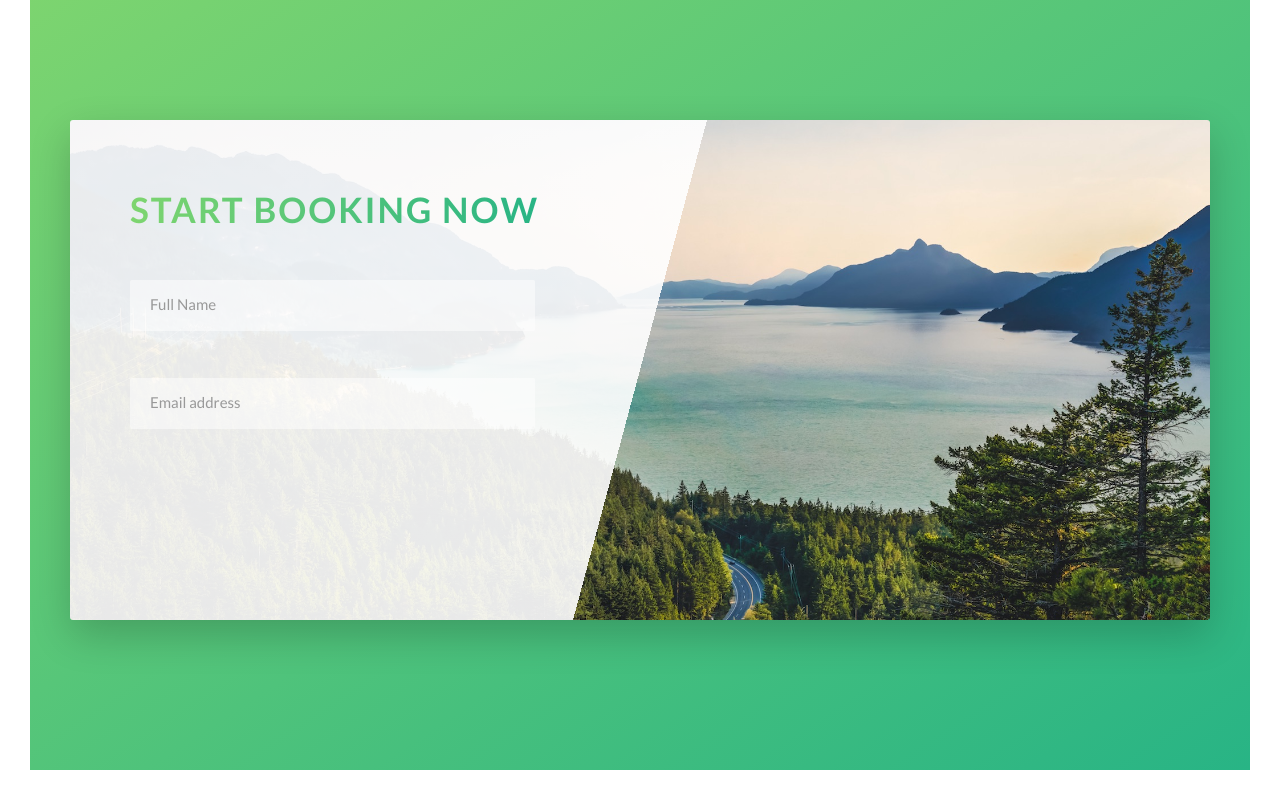
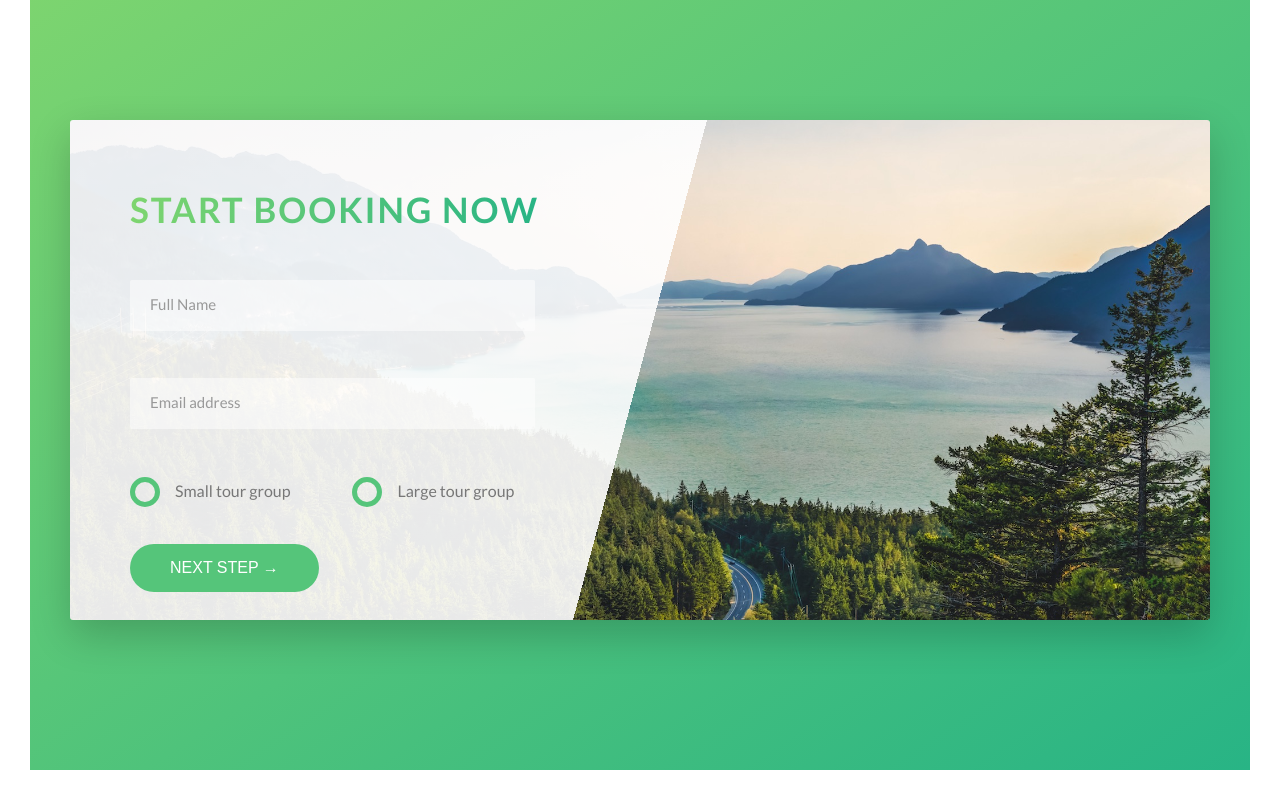
Before and after one commit to derwin9227/natours-project, a website: page index.html in a window 1280 px wide. Shown: the part 4500-5300 px from the top of the page. Drawn offline with Linux system fonts and the light colour scheme.

Commit message:
building the booking section 3

```diff
--- a/index.html
+++ b/index.html
@@ -281,6 +281,28 @@
                                     <label for="email" class="form__label">Email address</label>
                                 </div>
 
+                                <div class="form__group u-margin-bottom-medium">
+                                    <div class="form__radio-group">
+                                        <input type="radio" class="form__radio-input" id="small" name="size">
+                                        <label for="small" class="form__radio-label">
+                                            <span class="form__radio-button"></span>
+                                            Small tour group
+                                        </label>
+                                    </div>
+
+                                    <div class="form__radio-group">
+                                        <input type="radio" class="form__radio-input" id="large" name="size">
+                                        <label for="large" class="form__radio-label">
+                                            <span class="form__radio-button"></span>
+                                            Large tour group
+                                        </label>
+                                    </div>
+                                </div>
+                                <div class="form__group">
+                                    <button class="btn btn--green">Next step &rarr;</button>
+                                </div>
+
+
                             </form>
                         </div>
                     </div>
--- a/sass/base/_utilities.scss
+++ b/sass/base/_utilities.scss
@@ -1,14 +1,18 @@
-.u-center-text{
-    text-align: center;
+.u-center-text {
+  text-align: center !important;
 }
-.u-margin-bottom-small{
-    margin-bottom: 1.5rem;
+.u-margin-bottom-small {
+  margin-bottom: 1.5rem !important;
 }
-.u-margin-bottom-medium{
-    margin-bottom: 4rem;
+.u-margin-bottom-medium {
+  margin-bottom: 4rem !important;
 }
-.u-margin-bottom-big{
-    margin-bottom: 8rem;
+.u-margin-bottom-big {
+  margin-bottom: 8rem !important;
 }
-.u-margin-top-big{ margin-top: 8rem;}
-.u-margin-top-huge{ margin-top: 10rem;}
+.u-margin-top-big {
+  margin-top: 8rem !important;
+}
+.u-margin-top-huge {
+  margin-top: 10rem !important;
+}
--- a/sass/components/_button.scss
+++ b/sass/components/_button.scss
@@ -1,4 +1,5 @@
 .btn{
+    &,
     &:link, &:visited {
         text-transform: uppercase;
         text-decoration: none;
@@ -8,6 +9,10 @@
         transition: all 0.2s;
         position: relative;
         font-size: $default-font-size;
+
+        //change for the <button> element
+        border: none;
+        cursor: pointer;
     }
     &:hover{
         transform: translateY(-0.3rem);
@@ -17,7 +22,8 @@
             opacity: 0;
         }
     }
-    &:active{
+    &:active, &:focus{
+        outline:none;
         transform: translateY(-1px);
         box-shadow: 0 0.5rem 1rem rgba($color-black,0.2);
     }
--- a/sass/components/_form.scss
+++ b/sass/components/_form.scss
@@ -13,6 +13,8 @@
         border: none;
         border-bottom: 3px solid transparent;
         width:90%;
+        display: block;
+        transition: all .3s;
 
         &:focus{
             outline: none;
@@ -43,4 +45,49 @@
         visibility: hidden;
         transform: translateY(-4rem);
     }
+
+    &__radio-group{
+        width: 49%;
+        display: inline-block;
+    }
+
+    &__radio-input{
+        display: none;
+    }
+
+    &__radio-label{
+        font-size: $default-font-size;
+        cursor: pointer;
+        position: relative;
+        padding-left: 4.5rem;
+    }
+
+    &__radio-button {
+        height: 3rem;
+        width: 3rem;
+        border: 5px solid $color-primary;
+        border-radius: 50%;
+        display: inline-block;
+        position: absolute;
+        left: 0;
+        top: -.4rem;
+
+        &::after {
+            content: "";
+            display: block;
+            height: 1.3rem;
+            width: 1.3rem;
+            border-radius: 50%;
+            position: absolute;
+            top: 50%;
+            left: 50%;
+            transform: translate(-50%, -50%);
+            background-color: $color-primary;
+            opacity: 0;
+            transition: opacity .2s;
+        }
+    }
+    &__radio-input:checked ~ &__radio-label &__radio-button::after{
+        opacity: 1;
+    }
 }
```
Also changed, not shown: css/style.css, sass/main.scss (line endings or trailing spaces).
